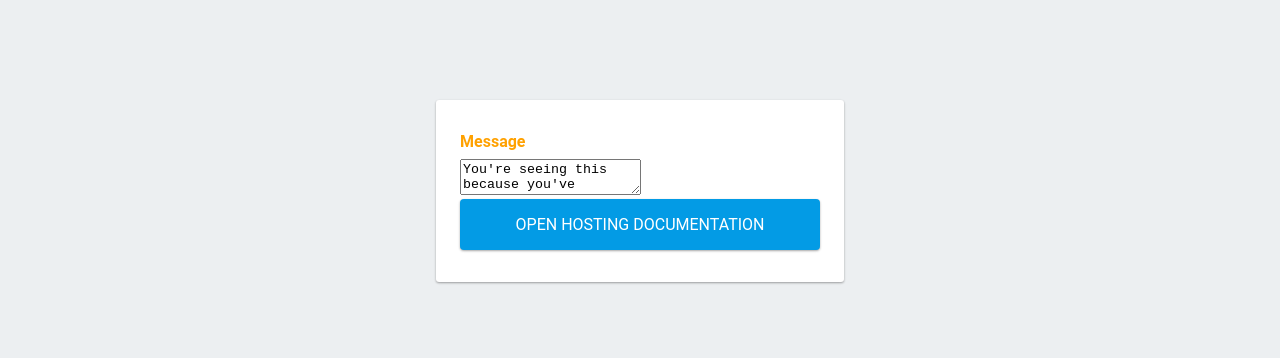
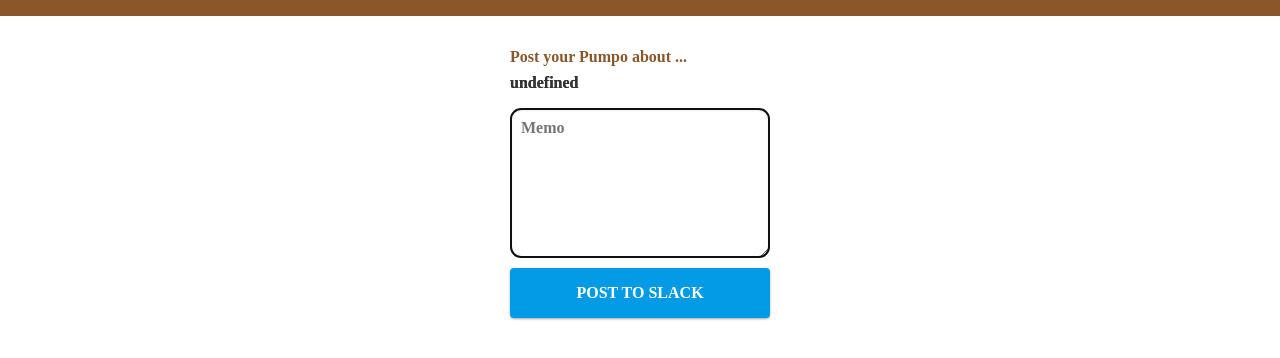
Before and after one commit to abema-shunta/pumpo-server-side, a plain HTML site: page public/index.html in a window 1280 px wide. Drawn offline with nearby package versions, Linux system fonts and the light colour scheme; some packages are replaced by stand-ins of ours; a web font is replaced by a local one.

Commit message:
made available to use for only private slack workspace

```diff
--- a/public/index.html
+++ b/public/index.html
@@ -5,62 +5,110 @@
     <meta name="viewport" content="width=device-width, initial-scale=1">
     <title>Welcome to Firebase Hosting</title>
 
-    <!-- update the version number as needed -->
-    <script defer src="/__/firebase/5.5.0/firebase-app.js"></script>
-    <!-- include only the Firebase features as you need -->
-    <script defer src="/__/firebase/5.5.0/firebase-auth.js"></script>
-    <script defer src="/__/firebase/5.5.0/firebase-database.js"></script>
-    <script defer src="/__/firebase/5.5.0/firebase-messaging.js"></script>
-    <script defer src="/__/firebase/5.5.0/firebase-storage.js"></script>
-    <!-- initialize the SDK after all desired features are loaded -->
-    <script defer src="/__/firebase/init.js"></script>
-
+    <link href="https://fonts.googleapis.com/earlyaccess/roundedmplus1c.css" rel="stylesheet" />
+    <script src="https://unpkg.com/axios/dist/axios.min.js"></script>
     <style media="screen">
-
-      body { background: #ECEFF1; color: rgba(0,0,0,0.87); font-family: Roboto, Helvetica, Arial, sans-serif; margin: 0; padding: 0; }
-      #message { background: white; max-width: 360px; margin: 100px auto 16px; padding: 32px 24px; border-radius: 3px; }
-      #message h2 { color: #ffa100; font-weight: bold; font-size: 16px; margin: 0 0 8px; }
-      #message h1 { font-size: 22px; font-weight: 300; color: rgba(0,0,0,0.6); margin: 0 0 16px;}
+      * {font-family: "Rounded Mplus 1c"; font-weight: 900;}
+      body { background: #ECEFF1; color: rgba(0,0,0,0.87); font-family: "Rounded Mplus 1c"; font-weight: 900; margin: 0; padding: 0; }
+      #message { background: white; max-width: 260px; margin: 100px auto 16px; padding: 32px 24px; border-radius: 3px; }
+      #message h2 { color: #8B572A; font-weight: bold; font-size: 16px; margin: 0 0 8px; }
+      #message h1 { font-size: 16px; font-weight: 300; color: rgba(0,0,0,0.6); margin: 0 0 16px;}
+      #message h1 a {color: #333; transition: 0.3s ease all; text-shadow: 0px 0px 0px #333;text-decoration: none }
+      #message h1 a:hover  {text-shadow: 0px 3px 10px #999; }
+      #message h1 a:active  {text-shadow: 0px 1px 2px #333; }
       #message p { line-height: 140%; margin: 16px 0 24px; font-size: 14px; }
-      #message a { display: block; text-align: center; background: #039be5; text-transform: uppercase; text-decoration: none; color: white; padding: 16px; border-radius: 4px; }
-      #message, #message a { box-shadow: 0 1px 3px rgba(0,0,0,0.12), 0 1px 2px rgba(0,0,0,0.24); }
+      #message a#submit { transition: 0.3s ease all; display: block; text-align: center; background: #039be5; text-transform: uppercase; text-decoration: none; color: white; padding: 16px; border-radius: 4px; }
+      #message a#submit:hover  { box-shadow: 0 3px 9px rgba(0,0,0,0.3); transition: 0.1s ease all; display: block; text-align: center; background: #05acf7; text-transform: uppercase; text-decoration: none; color: white; padding: 16px; border-radius: 4px; }
+      #message a#submit:active  { box-shadow: 0px 0px 0px ; transition: 0.1s ease all; display: block; text-align: center; background: #028ad4; text-transform: uppercase; text-decoration: none; color: #EEE; padding: 16px; border-radius: 4px; }
+      #message, #message a#submit { box-shadow: 0 1px 3px rgba(0,0,0,0.12), 0 1px 2px rgba(0,0,0,0.24); }
       #load { color: rgba(0,0,0,0.4); text-align: center; font-size: 13px; }
-      @media (max-width: 600px) {
-        body, #message { margin-top: 0; background: white; box-shadow: none; }
-        body { border-top: 16px solid #ffa100; }
+      textarea {
+        font-family: "Rounded Mplus 1c";
+        font-weight: 900;
+        width: 260px;
+        height: 150px;
+        margin: 0 auto 10px;
+        border: 1px solid #CCC;
+        box-shadow: inset 0px 1px 3px #DDD;
+        background: #FFF;
+        padding: 10px;
+        box-sizing: border-box;
+        border-radius: 10px;
+        display: block;
+        font-size: 16px;
       }
-
+      h2{ font-weight: 900 }
+      body, #message { margin-top: 0; background: white; box-shadow: none; }
+      body { border-top: 16px solid #8B572A; }
     </style>
   </head>
   <body>
     <div id="message">
-      <form>
-      <h2>Message</h2>
-      <textarea>You're seeing this because you've successfully setup Firebase Hosting. Now it's time to go build something extraordinary!</textarea>
-      <a target="_blank" href="https://firebase.google.com/docs/hosting/">Open Hosting Documentation</a>
-      </form>
+      <h2>Post your Pumpo about ... </h2>
+      <h1>
+        <a id="website"> </a>
+      </h1>
+      <textarea placeholder="Memo"></textarea>
+      <a href="#" id="submit">POST TO SLACK</a>
     </div>
+    <script>
+      document.addEventListener('DOMContentLoaded', function() {
 
-    <script>
-      // document.addEventListener('DOMContentLoaded', function() {
-      //   // // 🔥🔥🔥🔥🔥🔥🔥🔥🔥🔥🔥🔥🔥🔥🔥🔥🔥🔥🔥🔥🔥🔥🔥🔥🔥🔥🔥🔥🔥🔥🔥
-      //   // // The Firebase SDK is initialized and available here!
-      //   //
-      //   // firebase.auth().onAuthStateChanged(user => { });
-      //   // firebase.database().ref('/path/to/ref').on('value', snapshot => { });
-      //   // firebase.messaging().requestPermission().then(() => { });
-      //   // firebase.storage().ref('/path/to/ref').getDownloadURL().then(() => { });
-      //   //
-      //   // // 🔥🔥🔥🔥🔥🔥🔥🔥🔥🔥🔥🔥🔥🔥🔥🔥🔥🔥🔥🔥🔥🔥🔥🔥🔥🔥🔥🔥🔥🔥🔥
-      //   try {
-      //     let app = firebase.app();
-      //     let features = ['auth', 'database', 'messaging', 'storage'].filter(feature => typeof app[feature] === 'function');
-      //     document.getElementById('load').innerHTML = `Firebase SDK loaded with ${features.join(', ')}`;
-      //   } catch (e) {
-      //     console.error(e);
-      //     document.getElementById('load').innerHTML = 'Error loading the Firebase SDK, check the console.';
-      //   }
-      // });
+        function getQueryVariable(variable) {
+          var query = window.location.search.substring(1);
+          var vars = query.split('&');
+          for (var i = 0; i < vars.length; i++) {
+            var pair = vars[i].split('=');
+            if (decodeURIComponent(pair[0]) == variable) {
+              return decodeURIComponent(pair[1]);
+            }
+          }
+          console.log('Query variable %s not found', variable);
+        }
+        var title = getQueryVariable("title");
+        var t_url = getQueryVariable('url');
+
+        var website = document.querySelector("#website");
+        website.setAttribute('href', t_url);
+        website.innerText = title;
+        document.querySelector("textarea").focus();
+        var submit_button = document.querySelector("#submit");
+        submit_button.addEventListener('click', function(){
+
+          var url = 'https://hooks.slack.com/services/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'
+          var content = document.querySelector("textarea").value;
+          var data = {
+              "attachments": [
+                  {
+                      "color": "#F8E71C",
+                      "text": content,
+                      "title": title,
+                      "title_link": t_url,
+                      "footer": "Pumpo",
+                      "footer_icon": "https://pumpo-server-side.firebaseapp.com/icon.png",
+                      "ts": parseInt(Date.now()/1000)
+                  }
+              ]
+          }
+          axios.post(url, JSON.stringify(data), {
+            withCredentials: false,
+            transformRequest: [(data, headers) => {
+              delete headers.post["Content-Type"]
+              return data
+            }]
+          });
+          document.querySelector("textarea").value = '';
+        });
+
+        document.onkeydown = function(e) {
+          var key = e.which || e.keyCode;
+          if (e.metaKey && key == 13) {
+            submit_button.click();
+            return false;
+          }
+        };
+
+      });
     </script>
   </body>
 </html>
```
Also changed, not shown: firebase.json, public/icon.png (added), 1 other file.
